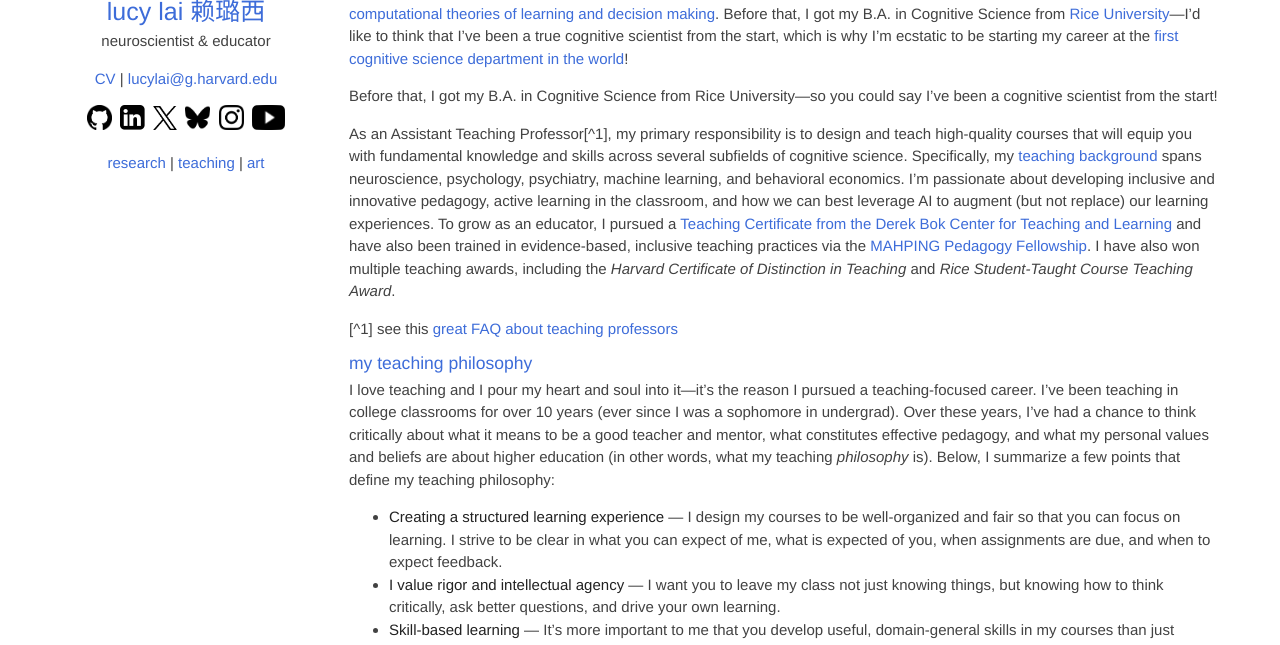
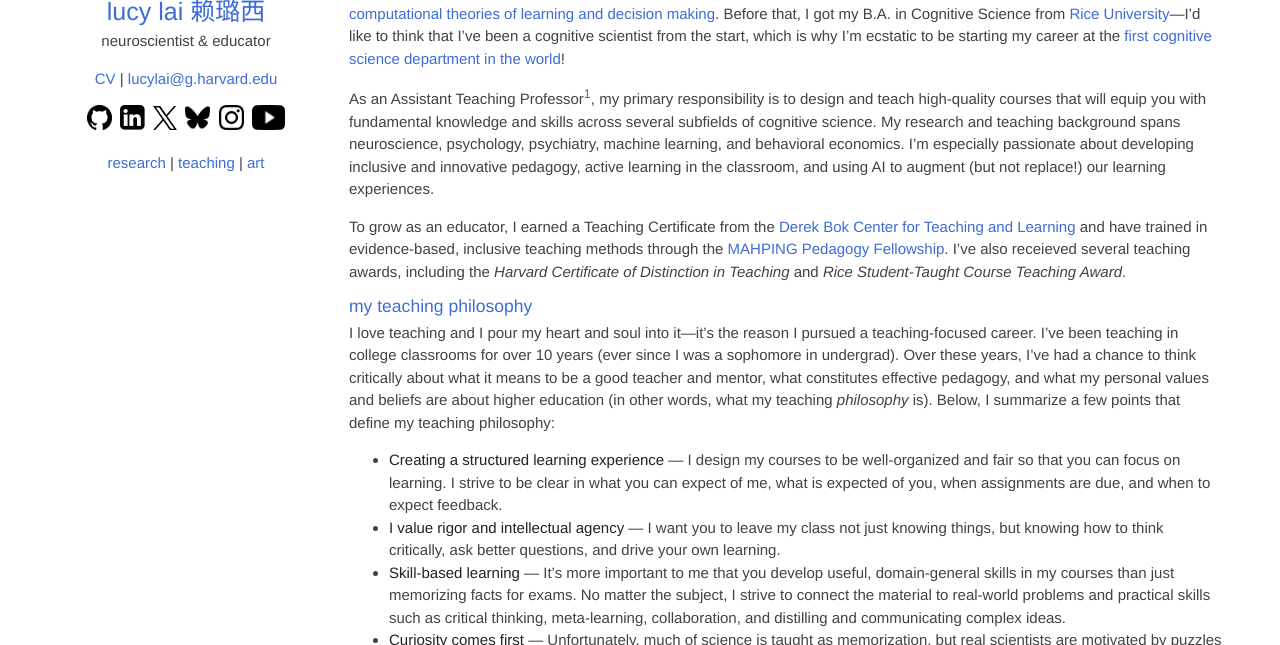
Before and after one commit to lucylai96/lucylai96.github.io, a Jekyll site: the page built from ucsd.md, in a window 1280 px wide and 900 px high, scrolled down 391 px, cut to the strip 255-900 px from the top of the window. Built offline with Jekyll 4.4.1, drawn with Linux system fonts in a browser that asks for light colours; our own code applies the rules of GitHub Pages for plain Markdown files; some of the changed text lies outside the part shown.

Commit message:
Update ucsd.md

```diff
--- a/ucsd.md
+++ b/ucsd.md
@@ -11,13 +11,13 @@
 [My Teaching Philosophy](https://lucylai.com/files/ucsd/lai_teaching_statement.pdf)
 
 ### who am I?
-In case you missed it on my homepage, I earned my Ph.D. in Neuroscience from [Harvard](https://pinphd.hms.harvard.edu/) in 2024, where I worked on [developing computational theories of learning and decision making](https://lucylai.com/files/lai_precis.pdf). Before that, I got my B.A. in Cognitive Science from [Rice University](https://cogsci.rice.edu/)---I'd like to think that I've been a true cognitive scientist from the start, which is why I'm ecstatic to be starting my career at the [first cognitive science department in the world](https://cogsci.ucsd.edu/about/dept-history.html)!
+In case you missed it on my homepage, I earned my Ph.D. in Neuroscience from [Harvard](https://pinphd.hms.harvard.edu/) in 2024, where I worked on [developing computational theories of learning and decision making](https://lucylai.com/files/lai_precis.pdf). Before that, I got my B.A. in Cognitive Science from [Rice University](https://cogsci.rice.edu/)---I'd like to think that I've been a cognitive scientist from the start, which is why I'm ecstatic to be starting my career at the [first cognitive science department in the world](https://cogsci.ucsd.edu/about/dept-history.html)!
 
-Before that, I got my B.A. in Cognitive Science from Rice University—so you could say I’ve been a cognitive scientist from the start!
+As an Assistant Teaching Professor[^1], my primary responsibility is to design and teach high-quality courses that will equip you with fundamental knowledge and skills across several subfields of cognitive science. My research and teaching background spans neuroscience, psychology, psychiatry, machine learning, and behavioral economics. I'm especially passionate about developing inclusive and innovative pedagogy, active learning in the classroom, and using AI to augment (but not replace!) our learning experiences.
 
-As an Assistant Teaching Professor[^1], my primary responsibility is to design and teach high-quality courses that will equip you with fundamental knowledge and skills across several subfields of cognitive science. Specifically, my [teaching background](https://lucylai.com/teaching.html) spans neuroscience, psychology, psychiatry, machine learning, and behavioral economics. I'm passionate about developing inclusive and innovative pedagogy, active learning in the classroom, and how we can best leverage AI to augment (but not replace) our learning experiences. To grow as an educator, I pursued a [Teaching Certificate from the Derek Bok Center for Teaching and Learning](https://bokcenter.harvard.edu/teaching-certificate) and have also been trained in evidence-based, inclusive teaching practices via the [MAHPING Pedagogy Fellowship](https://mahping.hsites.harvard.edu/pedagogy-fellows-program). I have also won multiple teaching awards, including the _Harvard Certificate of Distinction in Teaching_ and _Rice Student-Taught Course Teaching Award_.
+To grow as an educator, I earned a Teaching Certificate from the [Derek Bok Center for Teaching and Learning](https://bokcenter.harvard.edu/teaching-certificate) and have trained in evidence-based, inclusive teaching methods through the [MAHPING Pedagogy Fellowship](https://mahping.hsites.harvard.edu/pedagogy-fellows-program). I've also receieved several teaching awards, including the _Harvard Certificate of Distinction in Teaching_ and _Rice Student-Taught Course Teaching Award_.
 
-[^1] see this [great FAQ about teaching professors](https://wstyler.ucsd.edu/teachingprof/)
+[^1]: see this [great FAQ about teaching professors](https://wstyler.ucsd.edu/teachingprof/)
 
 ### my teaching philosophy
 I love teaching and I pour my heart and soul into it---it's the reason I pursued a teaching-focused career. I've been teaching in college classrooms for over 10 years (ever since I was a sophomore in undergrad). Over these years, I've had a chance to think critically about what it means to be a good teacher and mentor, what constitutes effective pedagogy, and what my personal values and beliefs are about higher education (in other words, what my teaching _philosophy_ is). Below, I summarize a few points that define my teaching philosophy:
```
